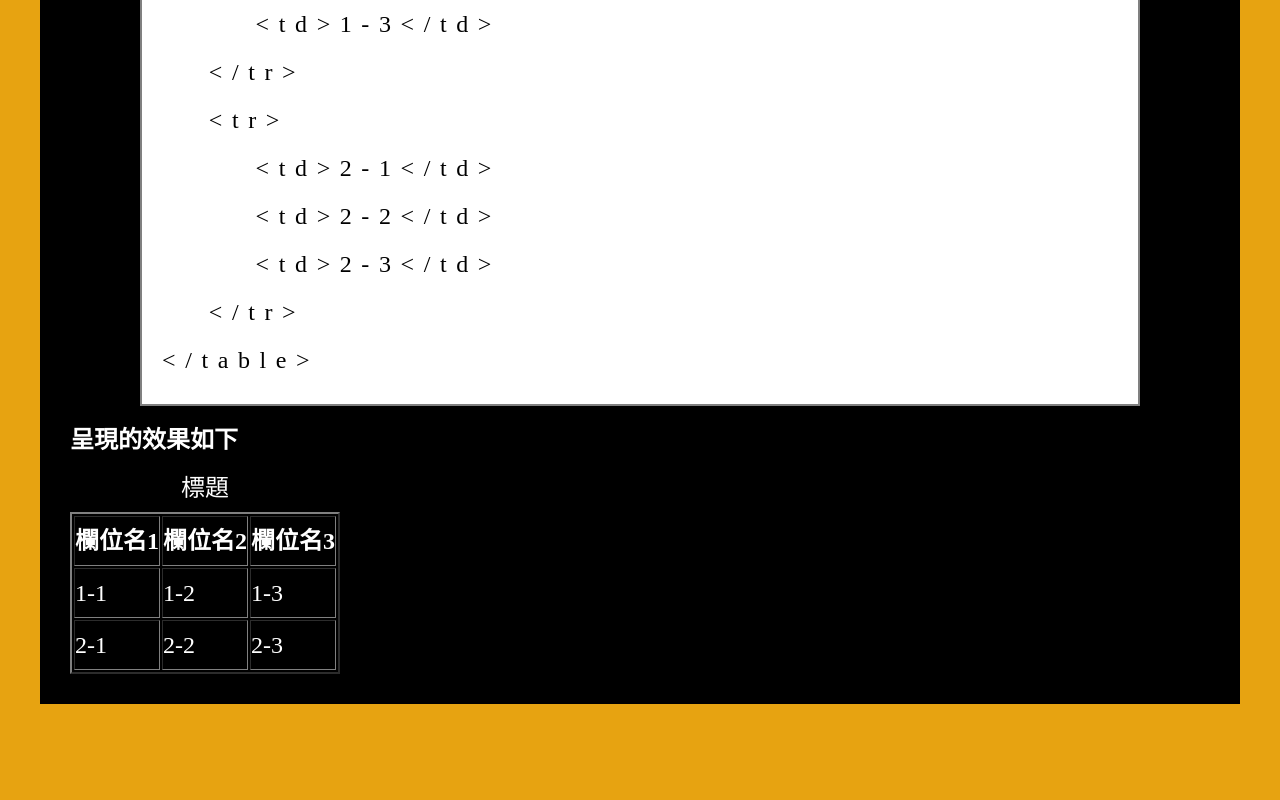
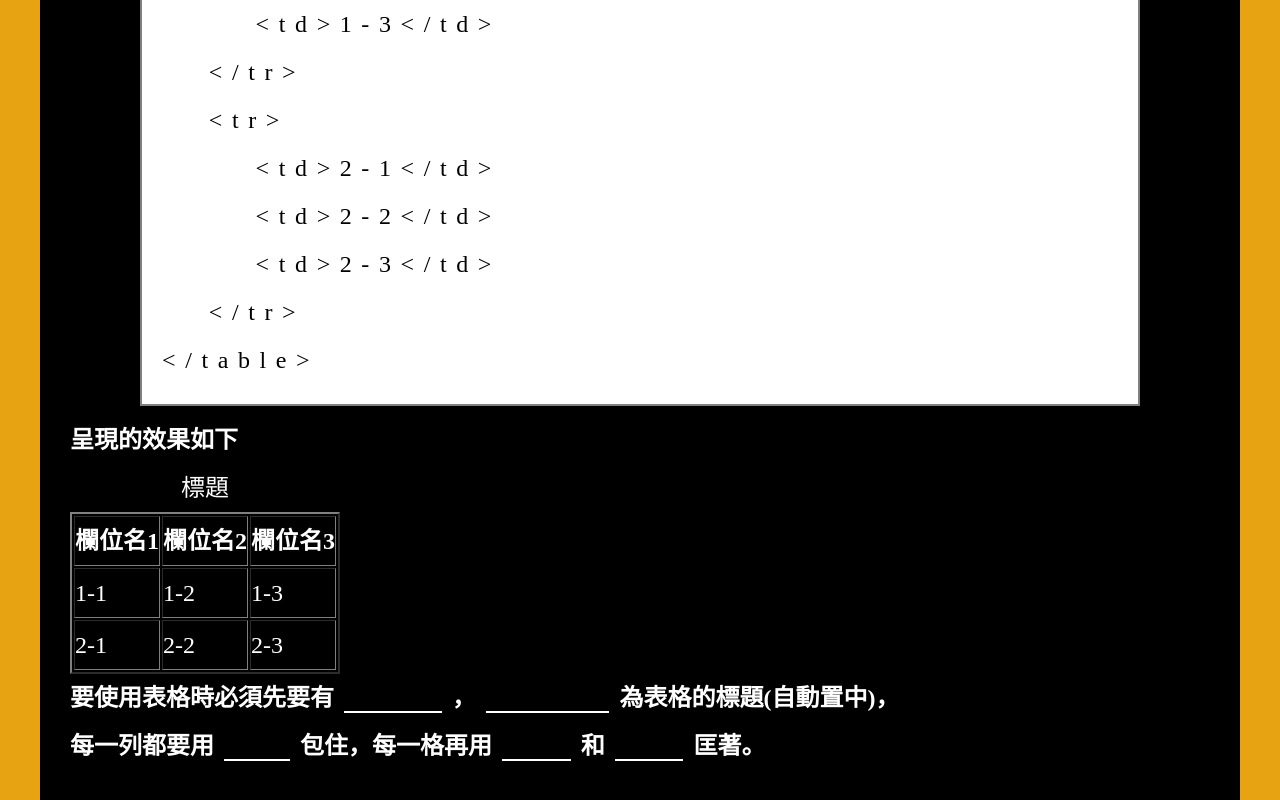
Before and after one commit to Toby-Yuan/HTML-CSS, a plain HTML site: page index.html in a window 1280 px wide. Shown: the part 2409-3209 px from the top of the page. Before the commit the page ends 3113 px from the top, so only its background shows below. Drawn offline with Linux system fonts and the light colour scheme.

Commit message:
Update index.html

```diff
--- a/index.html
+++ b/index.html
@@ -99,6 +99,8 @@
                 <td>2-3</td>
             </tr>
         </table>
+        <h4>要使用表格時必須先要有<span class="sp"><span><</span>table<span>></span></span>，<span class="sp"><span><</span>caption<span>></span></span>為表格的標題(自動置中)，<br>
+            每一列都要用<span class="sp"><span><</span>tr<span>></span></span>包住，每一格再用<span class="sp"><span><</span>th<span>></span></span>和<span class="sp"><span><</span>td<span>></span></span>匡著。</h4>
     </section>
 </body>
 </html>
```
